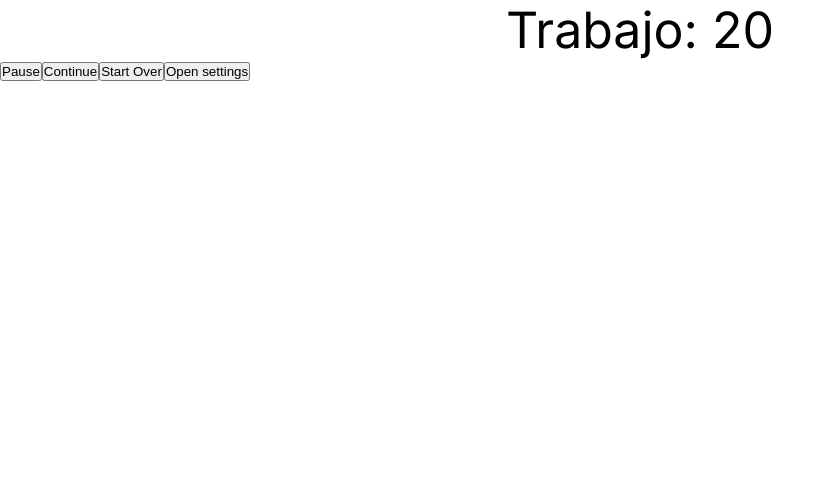
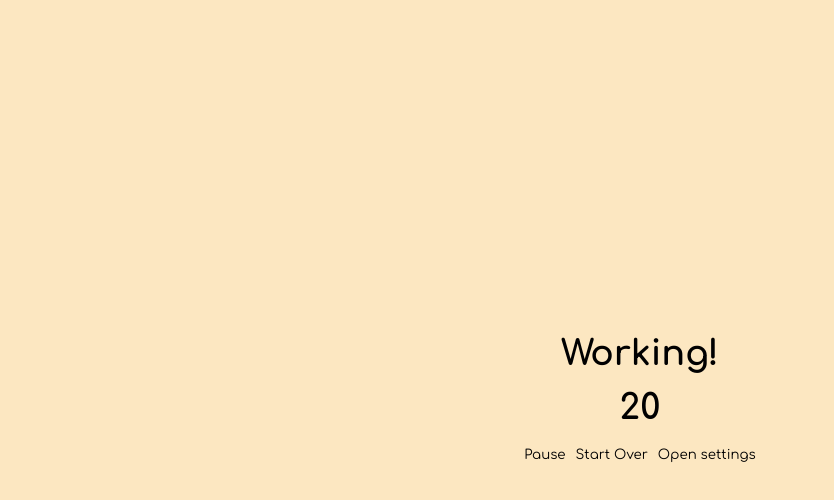
Before and after one commit to lemonpeu/pomodoro-app, a Next.js app: page / in a window 1280 px wide. Shown: the top 500 px of the page, without its empty margins (0-834 px from the left). Built offline with nearby package versions, Linux system fonts and the light colour scheme.

Commit message:
fix: minor fixes

```diff
--- a/src/app/common.module.css
+++ b/src/app/common.module.css
@@ -11,3 +11,10 @@
     display: flex;
     align-items: center;
 }
+
+.allCenter {
+    display: flex;
+    flex-direction: column;
+    align-items: center;
+    justify-content: center;
+}
--- a/src/app/components/Settings/ModalSettings.tsx
+++ b/src/app/components/Settings/ModalSettings.tsx
@@ -8,10 +8,11 @@ import css from "@/app/common.module.css";
 
 interface ModalSettingsProps {
   closeModal: () => void;
+  onSaveModal: (work: number, rest: number) => void;
 }
 
 // Component -> Name: ModalSettings
-const ModalSettings = ({ closeModal }: ModalSettingsProps) => {
+const ModalSettings = ({ closeModal, onSaveModal }: ModalSettingsProps) => {
   const [workTime, setWorkTime] = useLocalStorage("workTimer");
   const [restTime, setRestValue] = useLocalStorage("restTimer");
   const [workTimer, setWorkTimer] = useState(25);
@@ -24,14 +25,8 @@ const ModalSettings = ({ closeModal }: ModalSettingsProps) => {
     }
   }, []);
 
-  const onSave = () => {
-    setWorkTime("workTimer", workTimer);
-    setRestValue("restTimer", restTimer);
-    closeModal();
-  };
-
   return (
-    <Modal title="Settings" closeModal={closeModal} saveModal={() => onSave()}>
+    <Modal title="Settings" closeModal={closeModal} saveModal={() => onSaveModal(workTimer, restTimer)}>
       <div>
         <p>Timer:</p>
         <div className={css.flex}>
--- a/src/app/components/principal.module.css
+++ b/src/app/components/principal.module.css
@@ -1,5 +1,23 @@
 .principal {
     display: flex;
     justify-content: center;
-    font-size: 50px;
 }
+
+.container {
+    background-color: #fce7c1;
+    height: 100%;
+    width: 100%;
+    padding: 20px;
+    gap: 15px;
+}
+
+.title {
+    font-weight: 700;
+    text-align: center;
+    font-size: 35px;
+}
+
+.buttons {
+    display: flex;
+    justify-content: center;
+}
--- a/src/app/components/principal.tsx
+++ b/src/app/components/principal.tsx
@@ -5,13 +5,14 @@
 import { useState, useEffect } from "react";
 import { useLocalStorage } from "@/app/hooks/useLocalStorage";
 import css from "./principal.module.css";
+import common from "../common.module.css";
 import ModalSettings from "@/app/components/Settings/ModalSettings";
 
 // Component -> Name: Principal
 
 const Principal = () => {
-  const [workTime, setWorkTime] = useLocalStorage("workTimer");
-  const [restTime, setValue] = useLocalStorage("restTimer");
+  const [workTimeStorage, setWorkTimeStorage] = useLocalStorage("workTimer");
+  const [restTimeStorage, setRestTimeStorage] = useLocalStorage("restTimer");
   //Work
   const [workTimer, setWorkTimer] = useState(25); //25 seconds is the default time for countdown
   //Rest
@@ -21,9 +22,9 @@ const Principal = () => {
   const [pause, setPause] = useState(false);
 
   useEffect(() => {
-    if (workTime !== undefined && restTime !== undefined) {
-      setWorkTimer(workTime);
-      setRestTime(restTime);
+    if (workTimeStorage !== undefined && restTimeStorage !== undefined) {
+      setWorkTimer(workTimeStorage);
+      setRestTime(restTimeStorage);
     }
   }, []);
 
@@ -40,8 +41,7 @@ const Principal = () => {
       };
     }
     if (workTimer === 0 && restTimer === 0) {
-      console.log("Line 41");
-      setRestTime(restTime);
+      setRestTime(restTimeStorage);
     }
     // CLear always
     return () => {
@@ -61,7 +61,7 @@ const Principal = () => {
       };
     }
     if (restTimer === 0 && workTimer === 0) {
-      setWorkTimer(workTime);
+      setWorkTimer(workTimeStorage);
     }
     // CLear always
     return () => {
@@ -69,43 +69,50 @@ const Principal = () => {
     };
   }, [restTimer, workTimer, pause]);
 
+
   // Modal
-  const onSaveModal = (work: number, rest: number) => {
+  const saveModal = (work: number, rest: number) => {
     setIsModalOpen(false);
-    setWorkTimer(work);
-    setRestTime(rest);
+    setWorkTimeStorage("workTimer", work);
+    setRestTimeStorage("restTimer", rest);
     setPause(false);
   };
 
   const onOpenModal = () => {
-    setPause(true)
-    setIsModalOpen(true)
-  }
+    setPause(true);
+    setIsModalOpen(true);
+  };
 
   const onCloseModal = () => {
-    setPause(false)
-    setIsModalOpen(false)
-  }
+    setPause(false);
+    setIsModalOpen(false);
+  };
 
   //Todo: Change style! Asap
   return (
     <>
       {isModalOpen && (
         <ModalSettings
-          saveModal={(work, rest) => onSaveModal(work, rest)}
+          onSaveModal={(work, rest) => saveModal(work, rest)}
           closeModal={() => onCloseModal()}
         />
       )}
-      <div>
+      <div className={`${css.container} ${common.allCenter}`}>
         {restTimer > 0 && workTimer <= 0 ? (
-          <p className={css.principal}>Descanso: {restTimer}</p>
+          <p className={css.title}>Rest</p>
         ) : (
-          <p className={css.principal}>Trabajo: {workTimer}</p>
+          <p className={css.title}>Working!</p>
         )}
-        <button onClick={() => setPause(true)}>Pause</button>
-        <button onClick={() => setPause(false)}>Continue</button>
-        <button onClick={() => setWorkTimer(0)}>Start Over</button>
-        <button onClick={() => onOpenModal()}>Open settings</button>
+        <p className={css.title}>
+          {restTimer > 0 && workTimer <= 0 ? restTimer : workTimer}
+        </p>
+        <div className={css.buttons}>
+          <button onClick={() => setPause(!pause)}>
+            {pause ? "Continue" : "Pause"}
+          </button>
+          <button onClick={() => setWorkTimer(0)}>Start Over</button>
+          <button onClick={() => onOpenModal()}>Open settings</button>
+        </div>
       </div>
     </>
   );
--- a/src/app/globals.css
+++ b/src/app/globals.css
@@ -1,3 +1,5 @@
+@import url('https://fonts.googleapis.com/css2?family=Comfortaa:wght@300..700&family=Varela+Round&display=swap');
+
 * {
   box-sizing: border-box;
   padding: 0;
@@ -8,6 +10,7 @@ html,
 body {
   max-width: 100vw;
   overflow-x: hidden;
+  height: 100%;
 }
 
 
@@ -15,3 +18,15 @@ a {
   color: inherit;
   text-decoration: none;
 }
+
+
+main {
+  height: 100%;
+}
+
+button {
+  background: none;
+  border: none;
+  font-family: "Comfortaa", sans-serif;
+  padding: 5px;
+}
--- a/src/app/hooks/useLocalStorage.tsx
+++ b/src/app/hooks/useLocalStorage.tsx
@@ -10,8 +10,6 @@ export const useLocalStorage = (key?: any, initialValue?: any) => {
   const readValue = () => {
     try {
       const value = window.localStorage.getItem(key);
-      // Check if the local storage already has any values,
-      // otherwise initialize it with the passed initialValue
       return value ? JSON.parse(value) : initialValue;
     } catch (error) {
       console.log(error);
@@ -23,8 +21,6 @@ export const useLocalStorage = (key?: any, initialValue?: any) => {
 
   const setValue = (key: any, value: any) => {
     try {
-      // If the passed value is a callback function,
-      //  then call it with the existing state.
       const valueToStore = value instanceof Function ? value(state) : value;
       window.localStorage.setItem(key, JSON.stringify(valueToStore));
       window.dispatchEvent(new Event("storage"));
--- a/src/app/layout.tsx
+++ b/src/app/layout.tsx
@@ -1,8 +1,13 @@
 import type { Metadata } from "next";
-import { Inter } from "next/font/google";
+import { Comfortaa } from "next/font/google";
 import "./globals.css";
 
-const inter = Inter({ subsets: ["latin"] });
+const Varela = Comfortaa({
+  weight: ['300', '400', '500', '600', '700'],
+  style: ['normal'],
+  subsets: ['latin'],
+  display: 'swap',
+});
 
 export const metadata: Metadata = {
   title: "Create Next App",
@@ -16,7 +21,7 @@ export default function RootLayout({
 }>) {
   return (
     <html lang="en">
-      <body className={inter.className}>{children}</body>
+      <body className={Varela.className}>{children}</body>
     </html>
   );
 }
```
